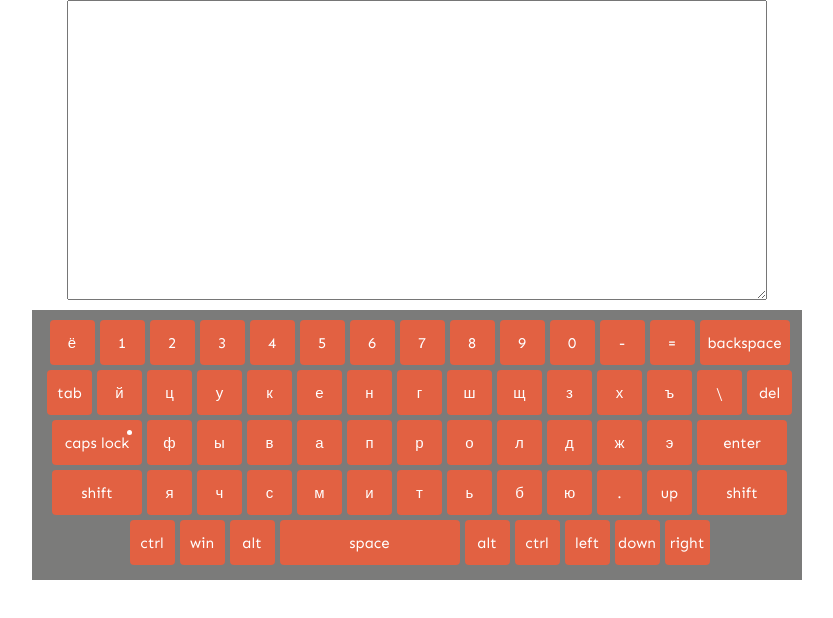
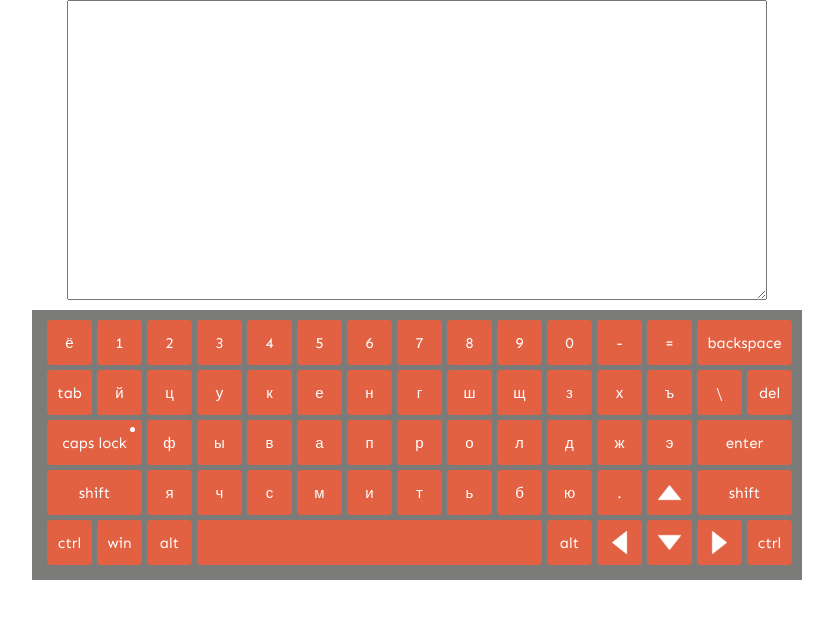
Before and after one commit to anna274/virtual_keybord, a website: page index.html in a window 1280 px wide. Shown: the whole page, without its empty margins (223-1056 px from the left). Drawn offline with Linux system fonts and the light colour scheme.

Commit message:
refactor: change keyboard style

```diff
--- a/src/index.js
+++ b/src/index.js
@@ -5,7 +5,7 @@ const keyboardLayoutRus = {
     [['tab'], ['й'], ['ц'], ['у'], ['к'], ['е'], ['н'], ['г'], ['ш'], ['щ'], ['з'], ['х'], ['ъ'], ['\\', '/'], ['del']],
     [['caps lock'], ['ф'], ['ы'], ['в'], ['а'], ['п'], ['р'], ['о'], ['л'], ['д'], ['ж'], ['э'], ['enter']],
     [['shift'], ['я'], ['ч'], ['с'], ['м'], ['и'], ['т'], ['ь'], ['б'], ['ю'], ['.', ','], ['up'], ['shift']],
-    [['ctrl'], ['win'], ['alt'], ['space'], ['alt'], ['ctrl'], ['left'], ['down'], ['right']],
+    [['ctrl'], ['win'], ['alt'], ['space'], ['alt'], ['left'], ['down'], ['right'], ['ctrl']],
   ],
 };
 
@@ -16,7 +16,7 @@ const keyboardLayoutEng = {
     [['tab'], ['q'], ['w'], ['e'], ['r'], ['t'], ['y'], ['u'], ['i'], ['o'], ['p'], ['[', '{'], [']', '}'], ['\\', '|'], ['del']],
     [['caps lock'], ['a'], ['s'], ['d'], ['f'], ['g'], ['h'], ['j'], ['k'], ['l'], [';', ':'], ['\'', '"'], ['enter']],
     [['shift'], ['z'], ['x'], ['c'], ['v'], ['b'], ['n'], ['m'], [',', '<'], ['.', '>'], ['/', '?'], ['up'], ['shift']],
-    [['ctrl'], ['win'], ['alt'], ['space'], ['alt'], ['ctrl'], ['left'], ['down'], ['right']],
+    [['ctrl'], ['win'], ['alt'], ['space'], ['alt'], ['left'], ['down'], ['right'], ['ctrl']],
   ],
 };
 
@@ -25,7 +25,7 @@ const eventKeysLayout = [
   ['Tab', 'KeyQ', 'KeyW', 'KeyE', 'KeyR', 'KeyT', 'KeyY', 'KeyU', 'KeyI', 'KeyO', 'KeyP', 'BracketLeft', 'BracketRight', 'Backslash', 'Delete'],
   ['CapsLock', 'KeyA', 'KeyS', 'KeyD', 'KeyF', 'KeyG', 'KeyH', 'KeyJ', 'KeyK', 'KeyL', 'Semicolon', 'Quote', 'Enter'],
   ['ShiftLeft', 'KeyZ', 'KeyX', 'KeyC', 'KeyV', 'KeyB', 'KeyN', 'KeyM', 'Comma', 'Period', 'Slash', 'ArrowUp', 'ShiftRight'],
-  ['ControlLeft', 'MetaLeft', 'AltLeft', 'Space', 'AltRight', 'ControlRight', 'ArrowLeft', 'ArrowDown', 'ArrowRight'],
+  ['ControlLeft', 'MetaLeft', 'AltLeft', 'Space', 'AltRight', 'ArrowLeft', 'ArrowDown', 'ArrowRight', 'ControlRight'],
 ];
 
 class Keyboard {
@@ -175,7 +175,19 @@ class Keyboard {
         break;
       case 'space':
         keyElement.classList.add('key_4-wide');
+        keyElement.textContent = '';
         break;
+      case 'up':
+      case 'down':
+      case 'left':
+      case 'right': {
+        const img = document.createElement('img');
+        img.classList.add('key__ico');
+        img.setAttribute('src', `./src/assets/img/${value}.png`);
+        keyElement.textContent = '';
+        keyElement.append(img);
+        break;
+      }
       default:
     }
   }
@@ -261,6 +273,7 @@ class Keyboard {
   handleFunction(keyCode) {
     switch (keyCode) {
       case 'CapsLock':
+        document.querySelector('.key_activatable').classList.toggle('on');
         this.caps = !this.caps;
         this.switchCase();
         break;
--- a/src/keyboard.css
+++ b/src/keyboard.css
@@ -29,21 +29,23 @@ body {
     padding: 10px;
     margin: auto;
     background-color: rgb(123, 123, 122);
-    text-align: center;
 }
 
 .keyboard__row {
     width: 100%;
     height: 45px;
     margin-bottom: 5px;
+    display: flex;
+    flex-direction: row;
+    justify-content: center;
 }
 
 .key {
     position: relative;
     height: 45px;
-    width: 6%;
+    width: 45px;
     margin-left: 5px;
-    display: inline-flex;
+    display: flex;
     align-items: center;
     justify-content: center;
     border-radius: 4px;
@@ -58,37 +60,35 @@ body {
 }
 
 .key_2-wide {
-    width: 12%;
+    width: 95px;
 }
 
 .key_4-wide {
-    width: 24%;
+    width: 345px;
+}
+
+.key__ico {
+    width: 50%;
+    height: auto;
 }
 
 .key_activatable::after {
     content: '';
     position: absolute;
-    top: 10px;
-    right: 10px;
+    top: 7px;
+    right: 7px;
     width: 5px;
     height: 5px;
     border-radius: 50%;
     background-color: rgb(255,255,255);
-
 }
 
-.key:active::after {
+.key_activatable.on::after {
     background-color: rgb(13, 226, 42);
 }
 
-.key:active {
-    background-color: rgba(226, 98, 66, 0.404);
-    border-radius: 30%;
-    transition: all 0.1s;
-}
-
-.key.active {
-    background-color: rgba(231, 61, 19);
+.key.active, .key:active {
+    background-color: rgb(98, 175, 88);
     border-radius: 30%;
     transition: all 0.1s;
 }
```
Also changed, not shown: src/assets/img/down.png (added), src/assets/img/left.png (added), src/assets/img/right.png (added), src/assets/img/up.png (added).
